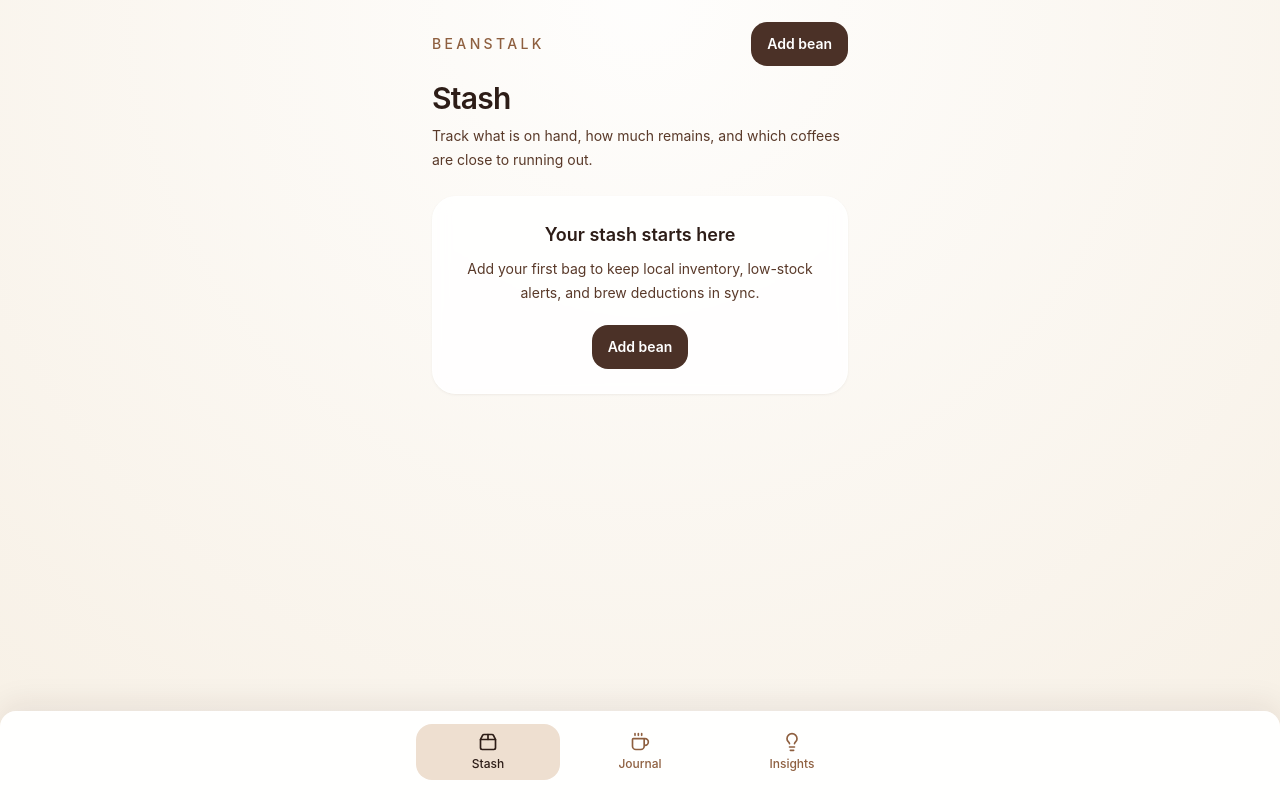
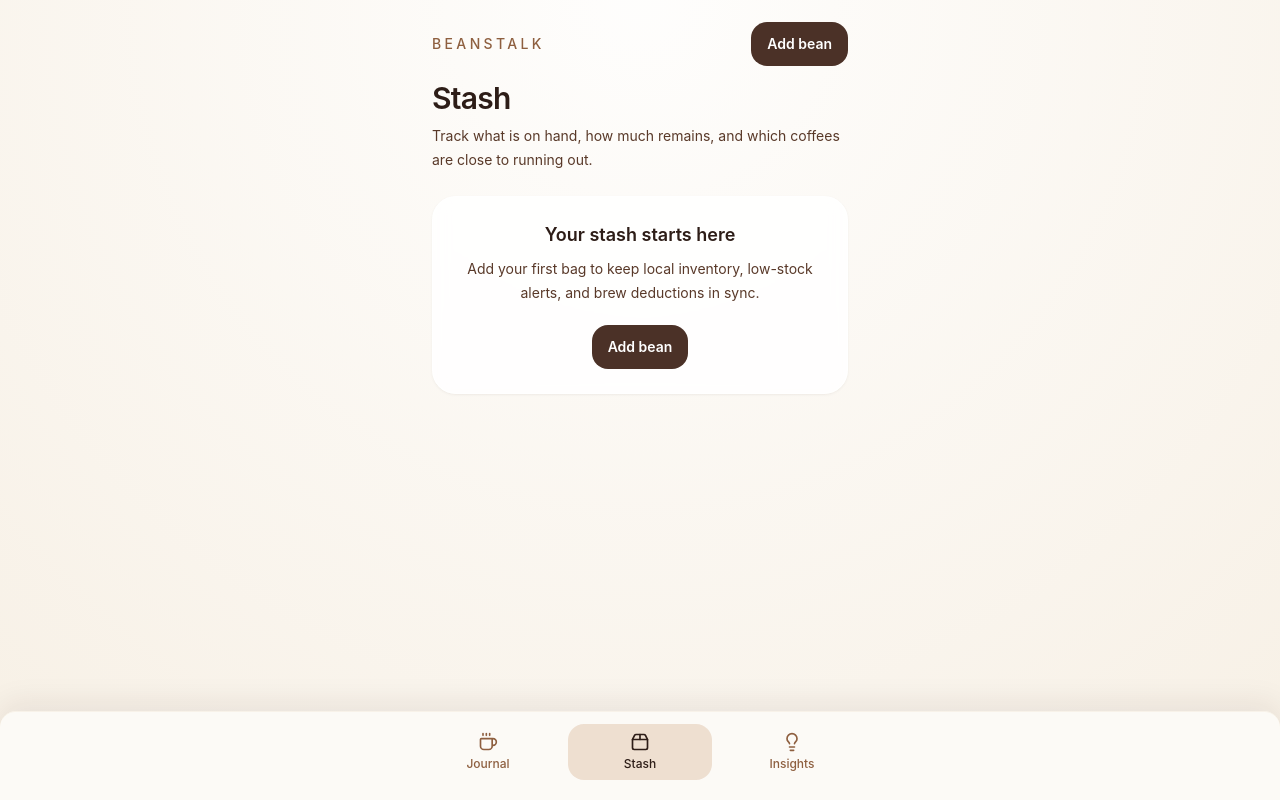
Before and after one commit to SwTan98/beanstalk, a Nuxt app: page /stash in a window 1280 px wide. Built offline with nearby package versions, Linux system fonts and the light colour scheme.

Commit message:
Update bottom nav and main page

```diff
--- a/app/components/AppBottomNav.vue
+++ b/app/components/AppBottomNav.vue
@@ -5,14 +5,14 @@ const route = useRoute();
 
 const items = [
   {
+    label: "Journal",
+    to: "/journal",
+    icon: Coffee,
+  },
+  {
     label: "Stash",
     to: "/stash",
     icon: Package2,
-  },
-  {
-    label: "Journal",
-    to: "/journal",
-    icon: Coffee,
   },
   {
     label: "Insights",
@@ -24,7 +24,7 @@ const items = [
 
 <template>
   <nav
-    class="fixed inset-x-0 bottom-0 z-20 border-t border-white/70 bg-white/95 px-4 pb-5 pt-3 shadow-[0_-8px_30px_rgba(45,29,23,0.08)] backdrop-blur rounded-t-2xl"
+    class="fixed inset-x-0 bottom-0 z-20 border-t border-cream-100/80 bg-cream-50/95 px-4 pb-5 pt-3 shadow-[0_-8px_30px_rgba(45,29,23,0.08)] backdrop-blur rounded-t-2xl"
   >
     <div class="mx-auto flex max-w-md items-center justify-between gap-2">
       <NuxtLink
--- a/app/pages/index.vue
+++ b/app/pages/index.vue
@@ -1,5 +1,5 @@
 <script setup lang="ts">
-await navigateTo('/stash')
+await navigateTo('/journal')
 </script>
 
 <template />
--- a/nuxt.config.ts
+++ b/nuxt.config.ts
@@ -21,7 +21,7 @@ export default defineNuxtConfig({
       meta: [
         {
           name: "theme-color",
-          content: "#4b3127",
+          content: "#fcfaf7",
         },
         {
           name: "description",
@@ -76,8 +76,8 @@ export default defineNuxtConfig({
       short_name: "BeanStalk",
       description:
         "Offline-first coffee bean tracking for stash, brews, and simple insights.",
-      theme_color: "#4b3127",
-      background_color: "#f7f0e5",
+      theme_color: "#fcfaf7",
+      background_color: "#fcfaf7",
       display: "standalone",
       start_url: appBaseURL,
       scope: appBaseURL,
```
